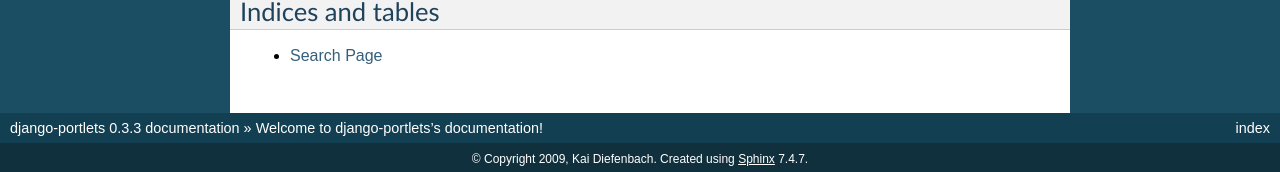
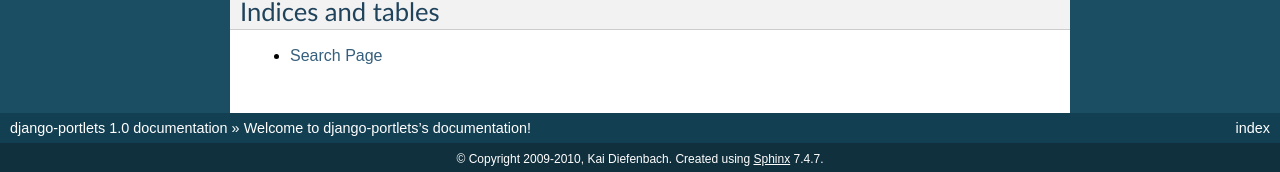
Before and after one commit to diefenbach/django-portlets, a Sphinx documentation site: the page built from docs/index.rst, in a window 1280 px wide and 900 px high, scrolled down 1410 px. Shown: the part 725-897 px from the top of the window. Built offline with Sphinx 7.4.7, drawn with Linux system fonts in a browser that asks for light colours; some of the changed text lies outside the part shown.

Commit message:
Updated versions

```diff
--- a/README.txt
+++ b/README.txt
@@ -23,6 +23,11 @@ For more documentation please visit: http://packages.python.org/django-portlets/
 
 Changes
 =======
+
+1.0 beta 1 (2010-05-17)
+-----------------------
+
+* First beta release.
 
 0.4.0 (2010-04-16)
 ------------------
--- a/docs/conf.py
+++ b/docs/conf.py
@@ -38,16 +38,16 @@ master_doc = 'index'
 
 # General information about the project.
 project = u'django-portlets'
-copyright = u'2009, Kai Diefenbach'
+copyright = u'2009-2010, Kai Diefenbach'
 
 # The version info for the project you're documenting, acts as replacement for
 # |version| and |release|, also used in various other places throughout the
 # built documents.
 #
 # The short X.Y version.
-version = '0.3.3'
+version = '1.0'
 # The full version, including alpha/beta/rc tags.
-release = '0.3.3'
+release = '1.0'
 
 # The language for content autogenerated by Sphinx. Refer to documentation
 # for a list of supported languages.
```
